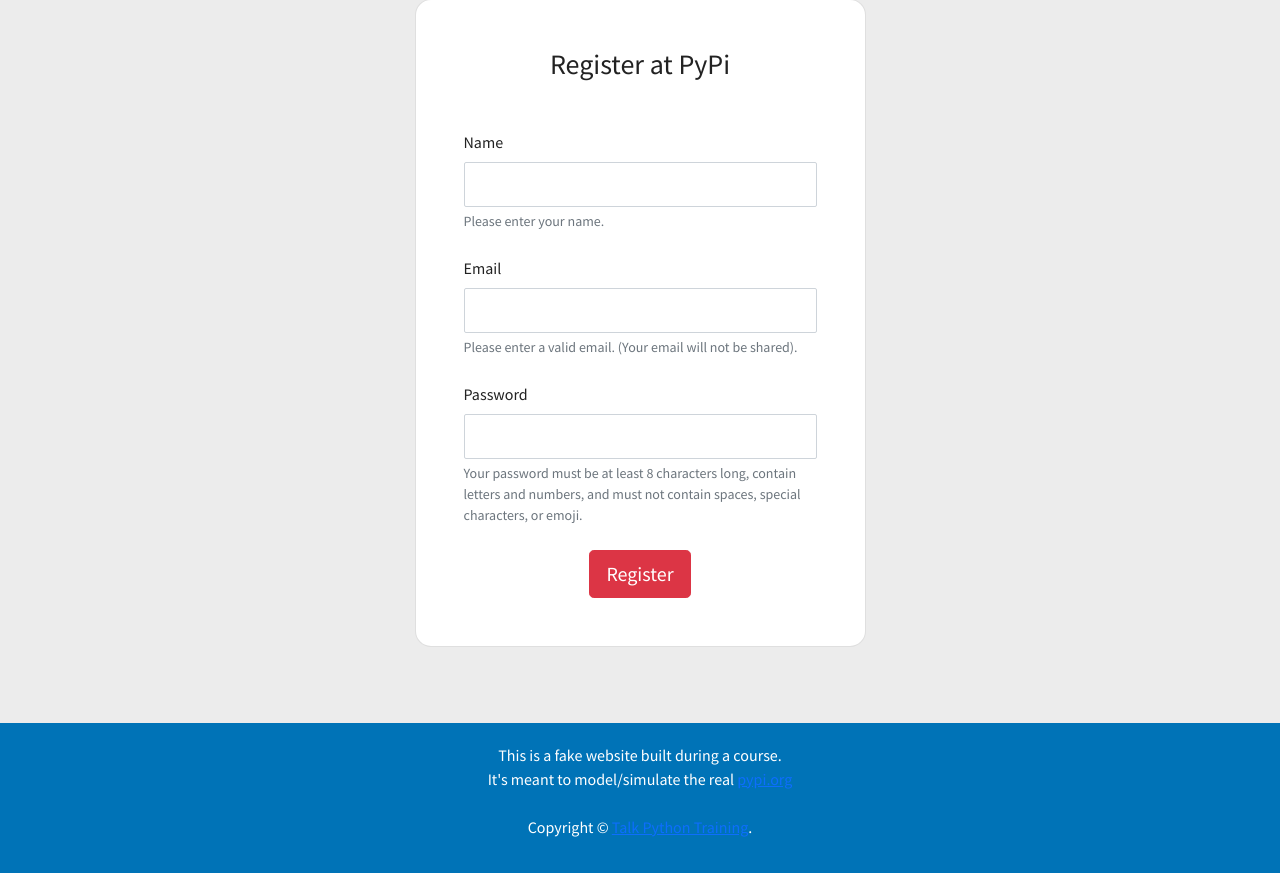
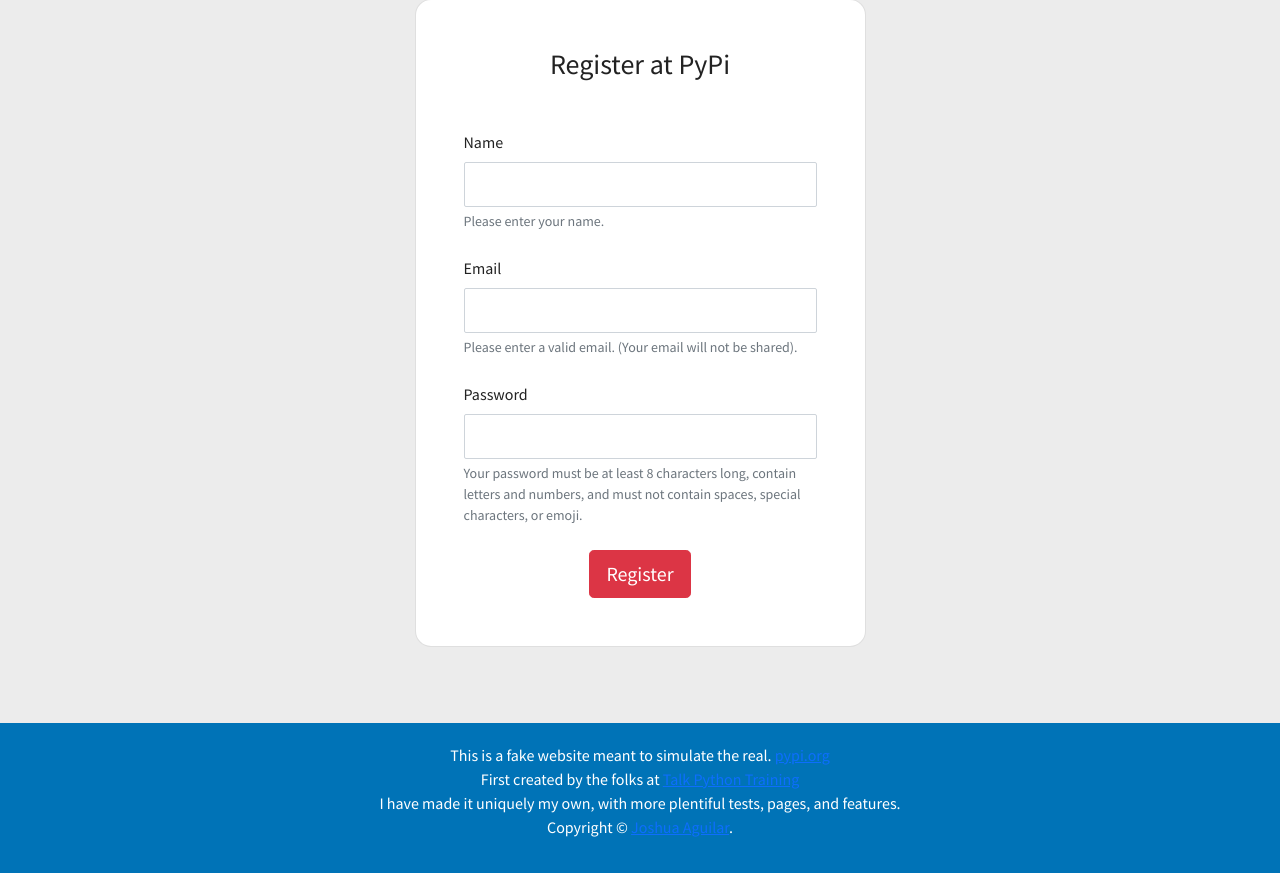
Before and after one commit to BigMoonTech/PypiClone, a Flask app: page /account/register in a window 1280 px wide. Shown: the part 162-1035 px from the top of the page. Run offline with Flask 2, Linux system fonts and the light colour scheme; some libraries are stand-ins or nearby versions.

Commit message:
Update _layout.html
Changed the footer to be more accurate.

```diff
--- a/pypi_org/templates/shared/_layout.html
+++ b/pypi_org/templates/shared/_layout.html
@@ -66,10 +66,10 @@
 
         <footer>
             <div class="copyright">
-                This is a fake website built during a course.<br>
-                It's meant to model/simulate the real <a href="https://pypi.org">pypi.org</a><br>
-                <br>
-                Copyright &copy; <a href="https://training.talkpython.fm">Talk Python Training</a>.
+                This is a fake website meant to simulate the real. <a href="https://pypi.org">pypi.org</a><br>
+                First created by the folks at <a href="https://training.talkpython.fm">Talk Python Training</a><br>
+                I have made it uniquely my own, with more plentiful tests, pages, and features.<br>
+                Copyright &copy; <a href="https://joshraguilar.com">Joshua Aguilar</a>.
             </div>
         </footer>
 
```
